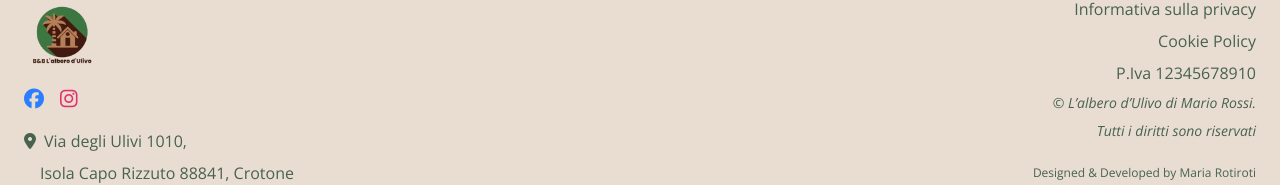
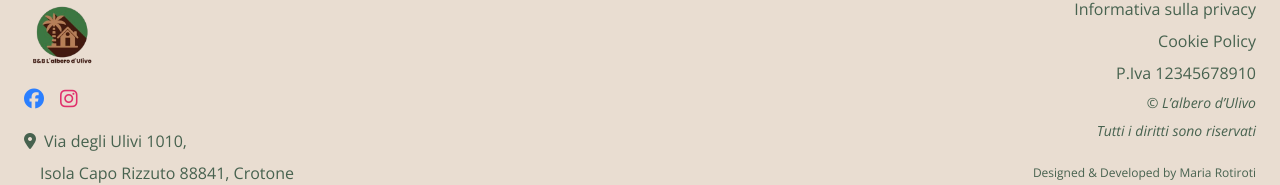
Before and after one commit to MarLory/B-B-L-albero-d-Ulivo, a React (Vite) app: page / in a window 1280 px wide. Shown: the part 3779-3964 px from the top of the page. Built offline with nearby package versions, Linux system fonts and the light colour scheme.

Commit message:
Update Footer.jsx

```diff
--- a/src/components/organisms/Footer.jsx
+++ b/src/components/organisms/Footer.jsx
@@ -48,7 +48,7 @@ export default function Footer() {
                         <p>P.Iva 12345678910</p>
 
                         <p className="text-sm italic">
-                            © L’albero d’Ulivo di Mario Rossi.
+                            © L’albero d’Ulivo
                         </p>
                         <p className="text-sm italic">
                             Tutti i diritti sono riservati
```
